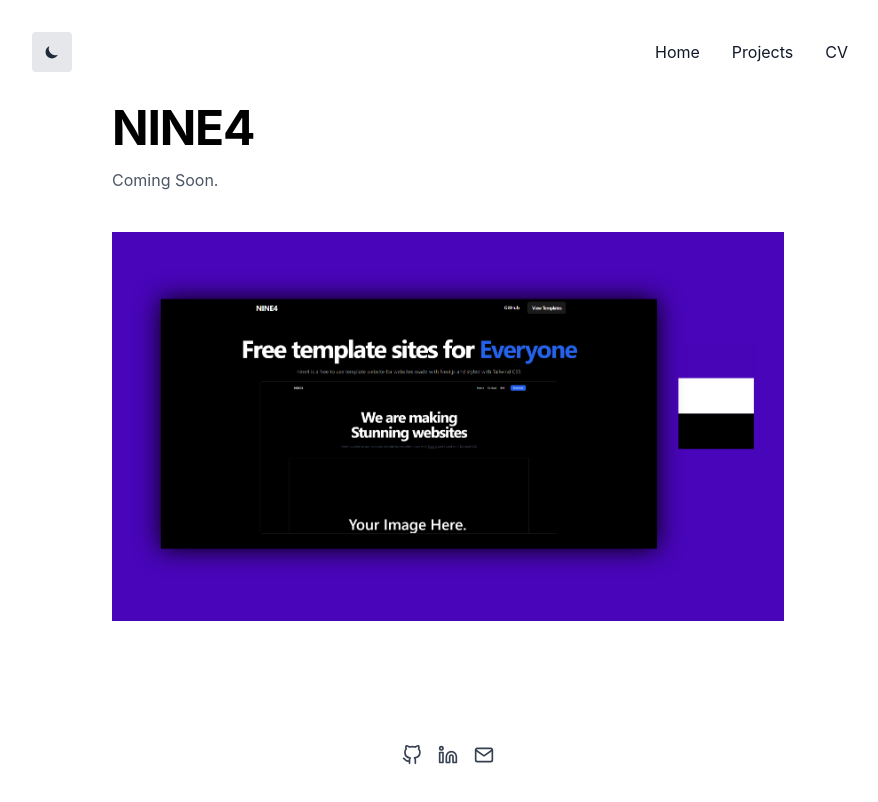
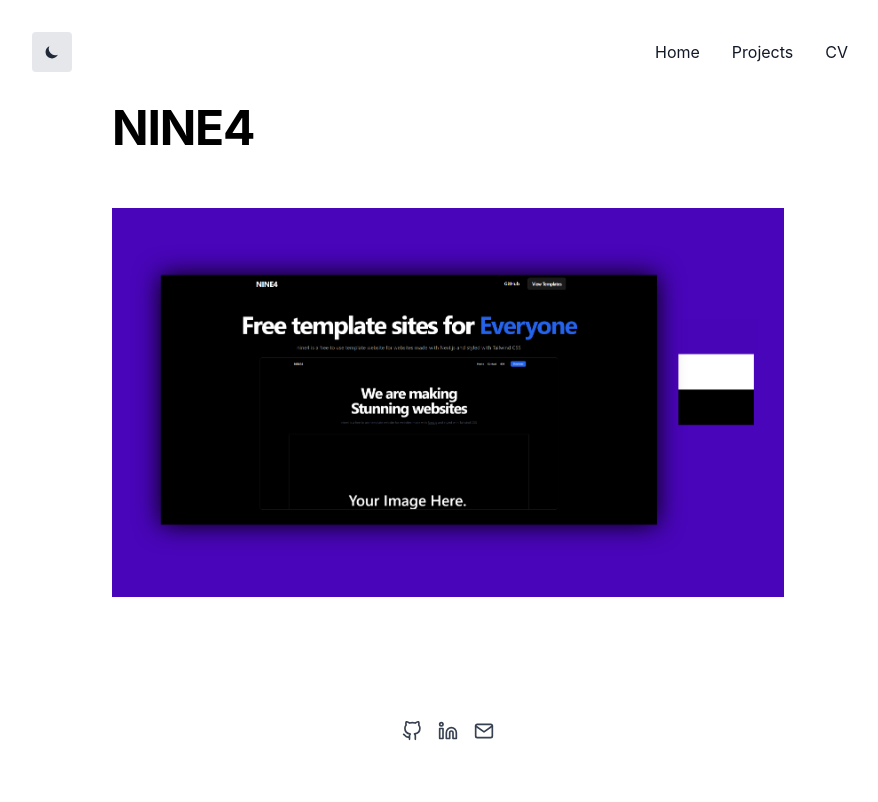
Before and after one commit to r1/jacklatimer.dev, a Next.js app: page /nine4 in a window 1280 px wide. Shown: the top 802 px of the page, without its empty margins (192-1070 px from the left). Built offline with nearby package versions, Linux system fonts and the light colour scheme.

Commit message:
do(descriptions): finish both project descriptions

```diff
--- a/pages/jacklatimer.js
+++ b/pages/jacklatimer.js
@@ -37,7 +37,6 @@
           </h2>
           <img src="./images/jacklatimer.webp"></img>
           <h2 className="mb-10 text-gray-600 dark:text-gray-400">
-            Coming Soon.
           </h2>
           <h2 className="mt-5 mb-10 space-x-4 text-gray-900 dark:text-gray-400"></h2>
         </div>
--- a/pages/nine4.js
+++ b/pages/nine4.js
@@ -32,7 +32,6 @@
             NINE4
           </h3>
           <h2 className="mb-10 text-gray-600 dark:text-gray-400">
-            Coming Soon.
           </h2>
           <img src="./images/nine4.webp"></img>
           <h2 className="mt-5 mb-10 space-x-4 text-gray-900 dark:text-gray-400"></h2>
```
